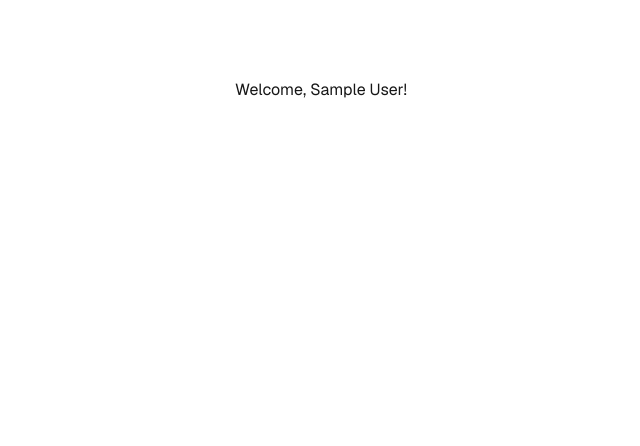
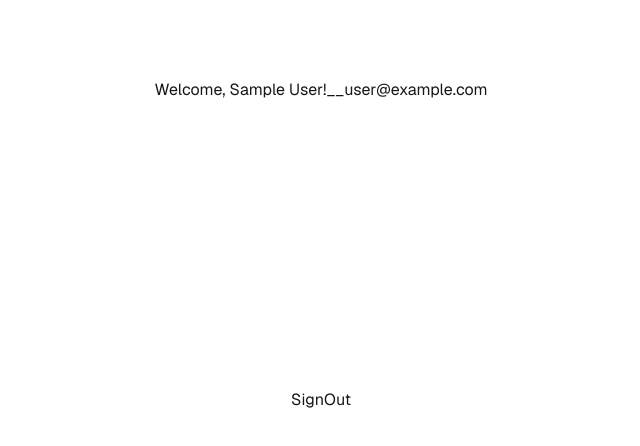
Before and after one commit to anuprajvarma/easy-tool, a Next.js app in the folder client/: page / in a window 1280 px wide. Shown: the top 446 px of the page, without its empty margins (319-959 px from the left). Built offline with nearby package versions, Linux system fonts and the light colour scheme; no server answers; sample sign-in values are in the browser's storage.

Commit message:
make signout page and funtionality

```diff
--- a/client/app/page.tsx
+++ b/client/app/page.tsx
@@ -1,5 +1,6 @@
 import { auth } from "@/app/auth";
 import { redirect } from "next/navigation";
+import SignOutPage from "@/components/sing-out";
 
 export default async function Home() {
   const session = await auth();
@@ -9,7 +10,15 @@ export default async function Home() {
       {!session ? (
         redirect("/signin")
       ) : (
-        <h1>Welcome, {session.user?.name || "User"}!</h1>
+        <>
+          <h1>
+            Welcome, {session.user?.name || "User"}!__
+            {session.user?.email || "User"}
+          </h1>
+          <div>
+            <SignOutPage></SignOutPage>
+          </div>
+        </>
       )}
     </div>
   );
--- /dev/null
+++ b/client/components/sing-out.tsx
@@ -0,0 +1,16 @@
+import { signOut } from "../app/auth";
+
+export default function SignOutPage() {
+  return (
+    <form
+      action={async () => {
+        "use server";
+        await signOut();
+      }}
+    >
+      <button type="submit" className="cursor-pointer">
+        SignOut
+      </button>
+    </form>
+  );
+}
```
